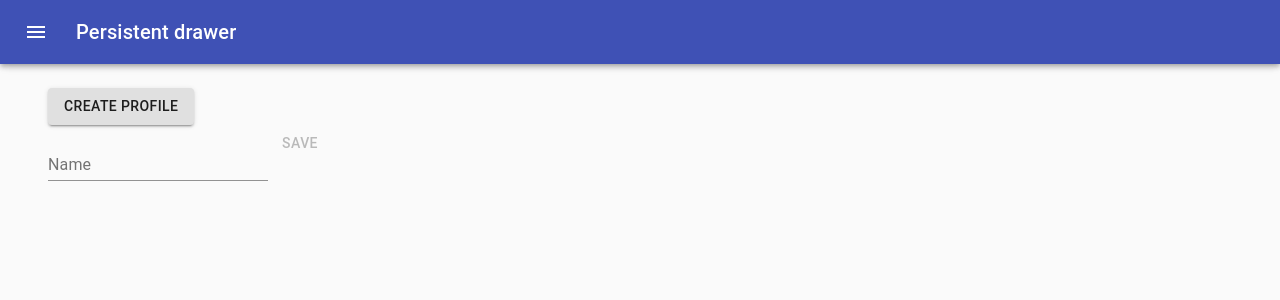
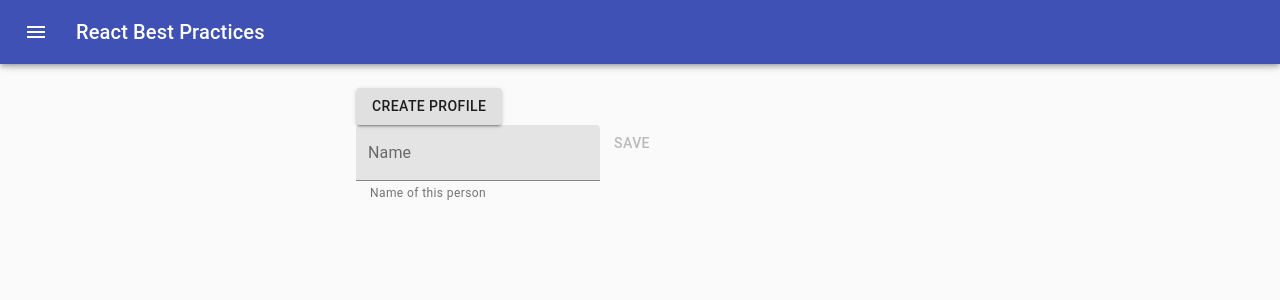
Before and after one commit to samueledirito/react-tdd, a React (Create React App) app: page / in a window 1280 px wide. Shown: the top 300 px of the page. Built offline with nearby package versions, Linux system fonts and the light colour scheme.

Commit message:
Added container and max sizes

```diff
--- a/public/index.html
+++ b/public/index.html
@@ -24,7 +24,7 @@
       work correctly both with client-side routing and a non-root public URL.
       Learn how to configure a non-root public URL by running `npm run build`.
     -->
-    <title>React App</title>
+    <title>RBP</title>
   </head>
   <body>
     <noscript>You need to enable JavaScript to run this app.</noscript>
--- a/src/components/DefaultLayout.tsx
+++ b/src/components/DefaultLayout.tsx
@@ -16,6 +16,7 @@ import ListItemIcon from "@material-ui/core/ListItemIcon";
 import ListItemText from "@material-ui/core/ListItemText";
 import InboxIcon from "@material-ui/icons/MoveToInbox";
 import MailIcon from "@material-ui/icons/Mail";
+import { Container, Grid } from "@material-ui/core";
 
 const drawerWidth = 240;
 
@@ -110,7 +111,7 @@ const DefaultLayout: React.FC = ({ children }) => {
             </IconButton>
           </div>
           <Typography variant="h6" noWrap data-testid="app-title">
-            Persistent drawer
+            React Best Practices
           </Typography>
         </Toolbar>
       </AppBar>
@@ -152,7 +153,7 @@ const DefaultLayout: React.FC = ({ children }) => {
           ))}
         </List>
       </Drawer>
-      <main
+      <Container
         className={clsx(classes.content, {
           [classes.contentShift]: open,
         })}
@@ -160,8 +161,12 @@ const DefaultLayout: React.FC = ({ children }) => {
       >
         <div className={classes.drawerHeader} />
 
-        {children}
-      </main>
+        <Grid container justify="center">
+          <Grid item xs={12} sm={10} md={8} lg={6} xl={6}>
+            {children}
+          </Grid>
+        </Grid>
+      </Container>
     </div>
   );
 };
--- a/src/components/PersonForm.tsx
+++ b/src/components/PersonForm.tsx
@@ -24,6 +24,7 @@ const PersonForm: React.FC<{ person?: any }> = ({
             name="personName"
             data-testid="personName"
             placeholder="Name"
+            helperText="Name of this person"
           />
           <Button type="submit" disabled={!dirty || !isValid}>
             Save
--- a/src/formik/TextField.tsx
+++ b/src/formik/TextField.tsx
@@ -1,36 +1,26 @@
 import React from "react";
 import PropTypes from "prop-types";
 
-import { makeStyles } from "@material-ui/core";
 import {
   default as MUITextField,
   TextFieldProps as MuiTextFieldProps,
 } from "@material-ui/core/TextField";
 import { useField } from "formik";
 
-const useStyles = makeStyles(() => ({
-  field: {
-    margin: "8px 0",
-  },
-}));
-
-type TextFieldProps = MuiTextFieldProps & { name: string };
+type TextFieldProps = MuiTextFieldProps & { name: string; helperText?: string };
 
 const TextField: React.FC<TextFieldProps> = ({
   name,
+  helperText,
   ...props
-}: {
-  name: string;
 }) => {
-  const classes = useStyles();
-
   const [field, meta] = useField(name);
   const isInError = Boolean(meta.error) && Boolean(meta.touched);
   return (
     <MUITextField
-      className={classes.field}
+      variant="filled"
       error={isInError}
-      helperText={isInError && meta.error}
+      helperText={isInError ? meta.error : helperText}
       {...field}
       {...props}
     />
```
Also changed, not shown: 2 other files (tests, documents, lock files or other folders).
